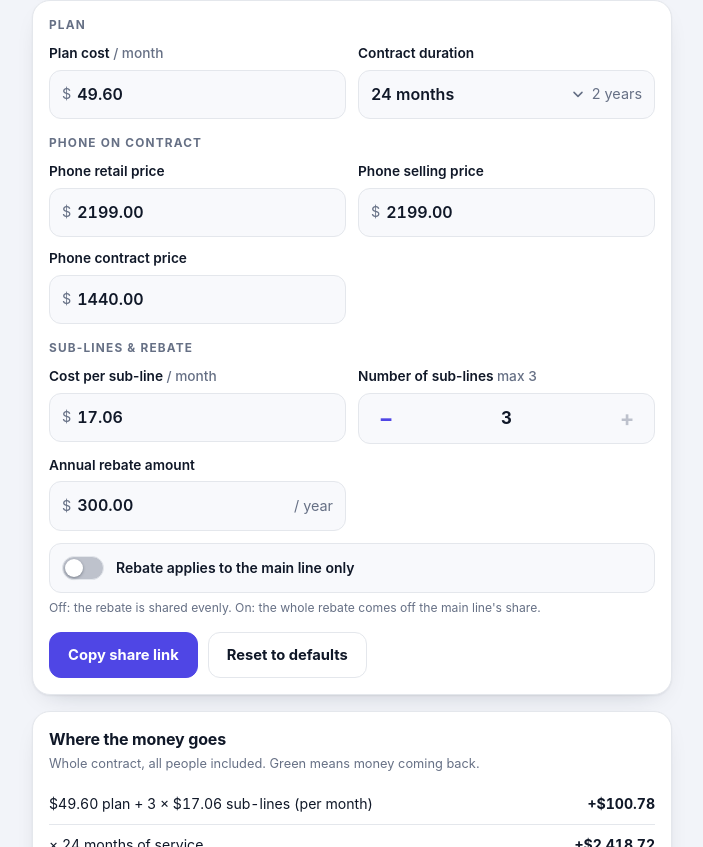
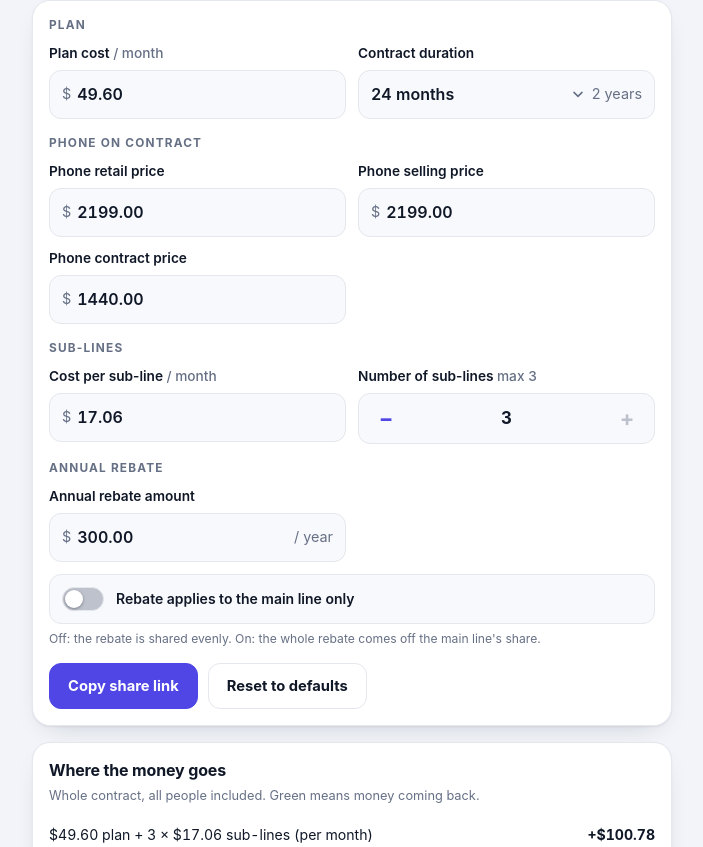
Before and after one commit to MidnightFlux/mobile-plan-calculator, a plain HTML site: page index.html in a window 1280 px wide. Shown: the part 432-1279 px from the top of the page, without its empty margins (288-991 px from the left). Drawn offline with Linux system fonts and the light colour scheme.

Commit message:
seperate subline and rebate section

```diff
--- a/index.html
+++ b/index.html
@@ -865,7 +865,7 @@
     </div>
 
     <div class="group">
-      <p class="group-title" id="g-lines">Sub-lines &amp; rebate</p>
+      <p class="group-title" id="g-sub-lines">Sub-lines</p>
       <div class="fields">
         <div class="field">
           <label for="subLineCost">Cost per sub-line <span class="unit">/ month</span></label>
@@ -886,7 +886,12 @@
           <p class="hint" hidden></p>
           <span class="sr-only" id="sub-line-live" role="status" aria-live="polite"></span>
         </div>
-
+      </div>
+    </div>
+
+    <div class="group">
+      <p class="group-title" id="g-rebate">Annual rebate</p>
+      <div class="fields">
         <div class="field">
           <label for="annualRebate">Annual rebate amount</label>
           <div class="input-wrap">
```
